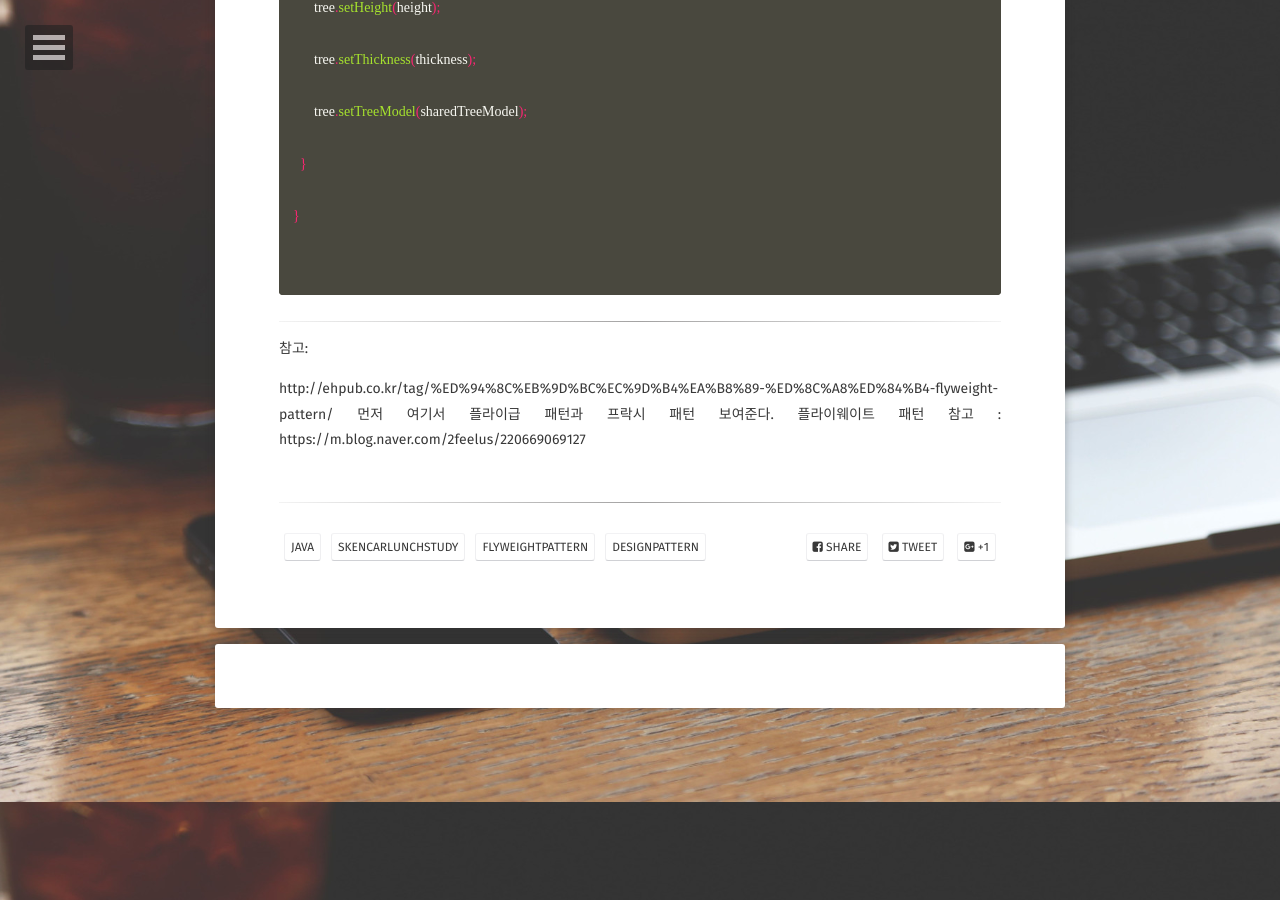
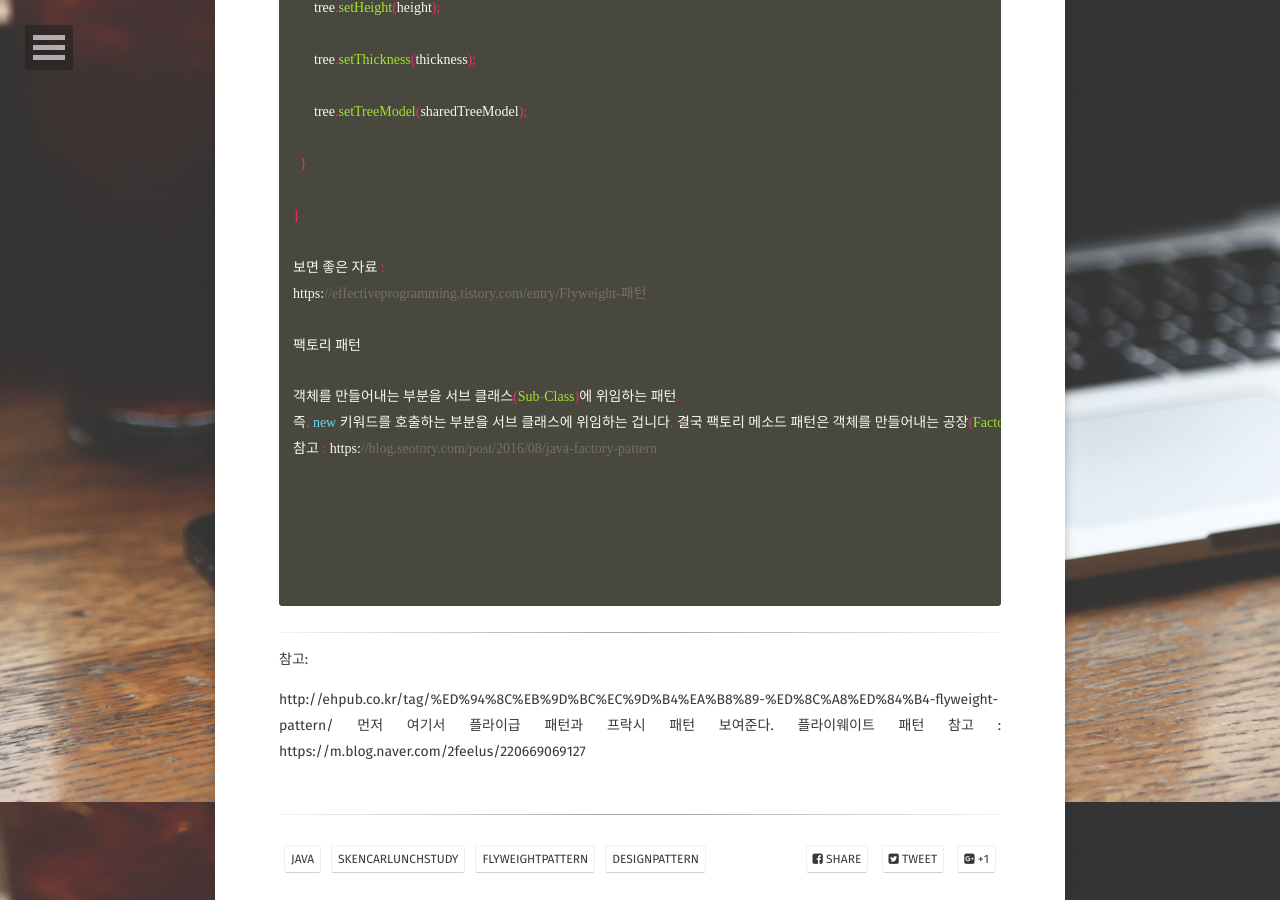
Before and after one commit to JoosJuliet/joosjuliet.github.io, a Jekyll site: the page built from _posts/2019-02-13-flyweight_pattern.md, in a window 1280 px wide and 900 px high, scrolled down 1898 px. Built offline with Jekyll 4.4.1, drawn with Linux system fonts in a browser that asks for light colours; some web fonts are replaced.

Commit message:
객체 패턴들 정보 업데이트 + 팩토리 패턴 추가

````diff
--- a/_posts/2019-02-13-flyweight_pattern.md
+++ b/_posts/2019-02-13-flyweight_pattern.md
@@ -74,6 +74,18 @@ public class TreeFactory{
 
 }
 
+보면 좋은 자료 :
+https://effectiveprogramming.tistory.com/entry/Flyweight-패턴
+
+팩토리 패턴
+
+객체를 만들어내는 부분을 서브 클래스(Sub-Class)에 위임하는 패턴.
+즉, new 키워드를 호출하는 부분을 서브 클래스에 위임하는 겁니다. 결국 팩토리 메소드 패턴은 객체를 만들어내는 공장(Factory 객체)을 만드는 패턴이라 이해하면 됩니다.
+참고 : https://blog.seotory.com/post/2016/08/java-factory-pattern
+
+
+
+
 
 ```
 ---
````
Also changed, not shown: _posts/2019-02-12-singleton_pattern.md (+7 -0 lines), _posts/2019-02-13-proxy_pattern.md (+1 -2 lines).
